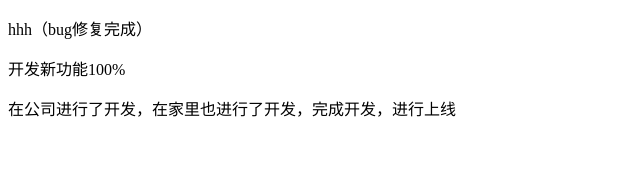
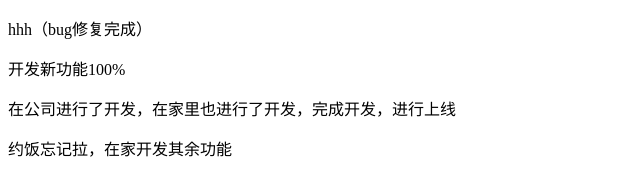
Before and after one commit to Djlshuai/dbhot, a plain HTML site: page index.html in a window 1280 px wide. Shown: the whole page, without its empty margins (0-640 px from the left). Drawn offline with Linux system fonts and the light colour scheme.

Commit message:
其余功能

```diff
--- a/index.html
+++ b/index.html
@@ -7,5 +7,6 @@
  <p>hhh（bug修复完成）</p>
  <p>开发新功能100%</p>
  <p>在公司进行了开发，在家里也进行了开发，完成开发，进行上线</p>
+ <p>约饭忘记拉，在家开发其余功能</p>
 </body>
 </html>
```
